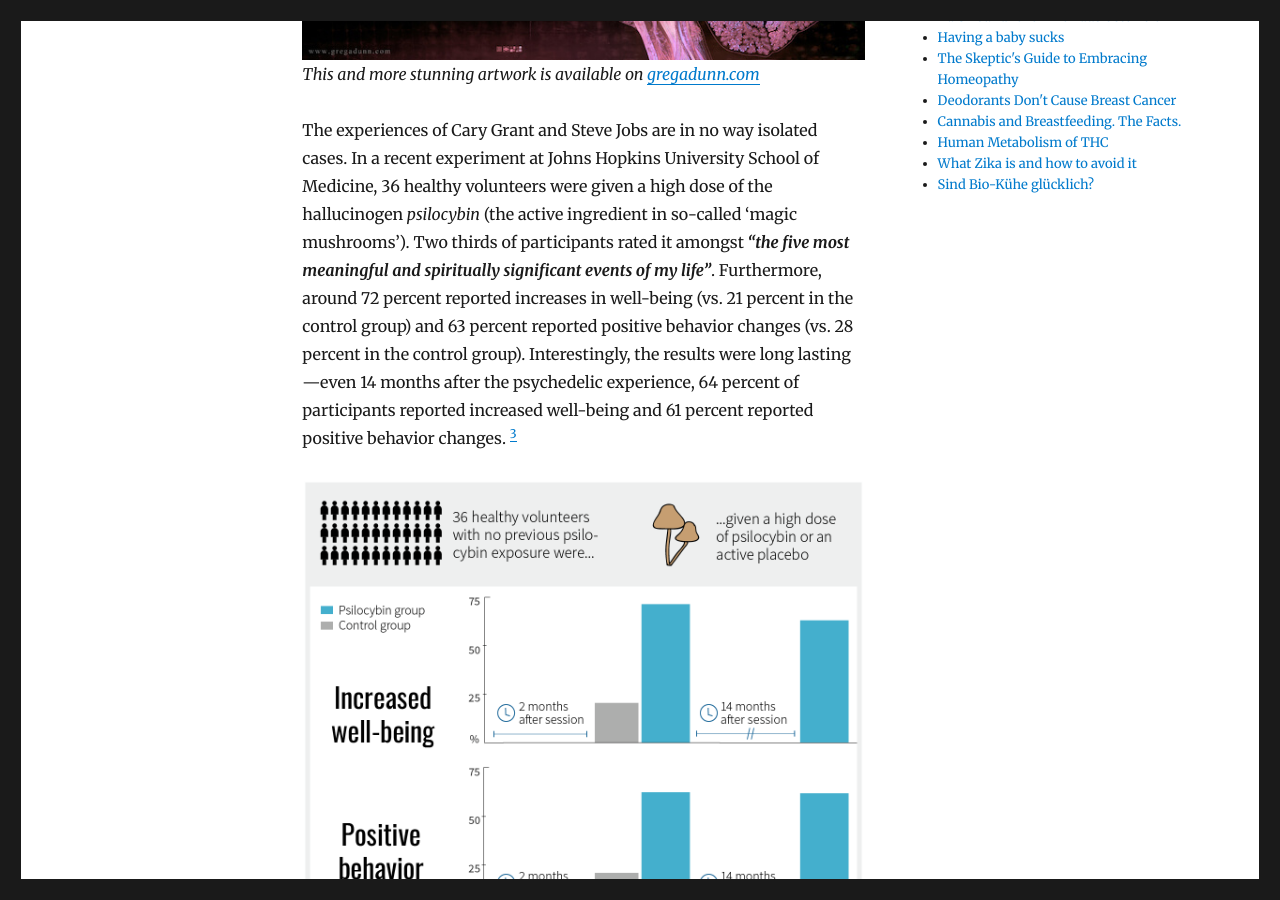
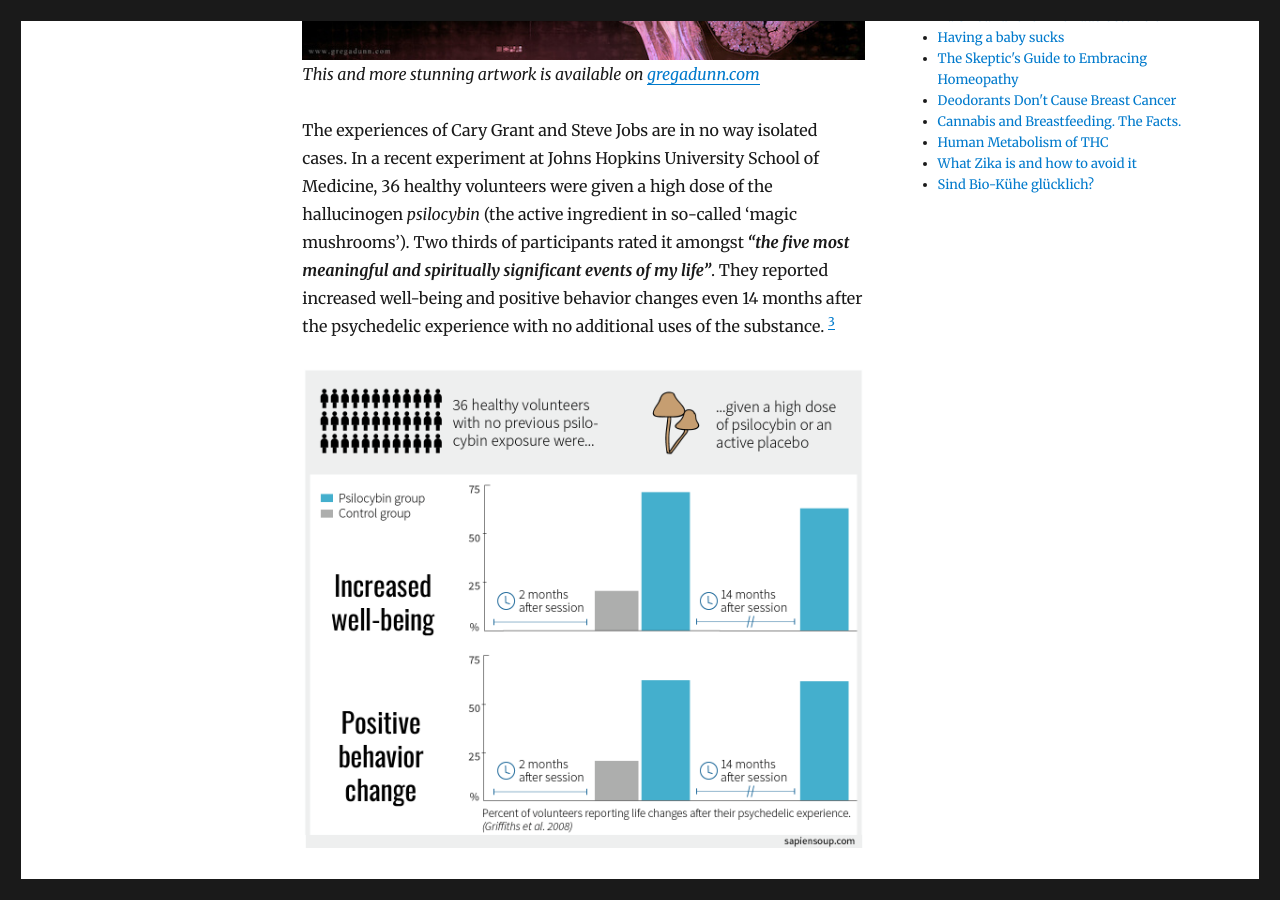
Before and after one commit to sapiensoup/sapiensoup.com, a Jekyll site: the page built from _posts/2017-07-31-brain-on-psychedelic-drugs.md, in a window 1280 px wide and 900 px high, scrolled down 1126 px. Built offline with Jekyll 4.4.1, drawn with Linux system fonts in a browser that asks for light colours; comment, search, counter and statistics services are not loaded.

Commit message:
Simplify copy

```diff
--- a/_posts/2017-07-31-brain-on-psychedelic-drugs.md
+++ b/_posts/2017-07-31-brain-on-psychedelic-drugs.md
@@ -17,7 +17,7 @@ twitter:
 
 <!--more-->
 
-The experiences of Cary Grant and Steve Jobs are in no way isolated cases. In a recent experiment at Johns Hopkins University School of Medicine, 36 healthy volunteers were given a high dose of the hallucinogen _psilocybin_ (the active ingredient in so-called 'magic mushrooms'). Two thirds of participants rated it amongst **_“the five most meaningful and spiritually significant events of my life”_**. Furthermore, around 72 percent reported increases in well-being (vs. 21 percent in the control group) and 63 percent reported positive behavior changes (vs. 28 percent in the control group). Interestingly, the results were long lasting—even 14 months after the psychedelic experience, 64 percent of participants reported increased well-being and 61 percent reported positive behavior changes. [^griffiths-healthy]
+The experiences of Cary Grant and Steve Jobs are in no way isolated cases. In a recent experiment at Johns Hopkins University School of Medicine, 36 healthy volunteers were given a high dose of the hallucinogen _psilocybin_ (the active ingredient in so-called 'magic mushrooms'). Two thirds of participants rated it amongst **_“the five most meaningful and spiritually significant events of my life”_**. They reported increased well-being and positive behavior changes even 14 months after the psychedelic experience with no additional uses of the substance. [^griffiths-healthy]
 
 ![Griffiths' psilocybin study in healthy volunteers](images/brain-on-psychedelic-drugs/psilocybin-long-term-effects-griffiths-2@2x.png)
 
```
